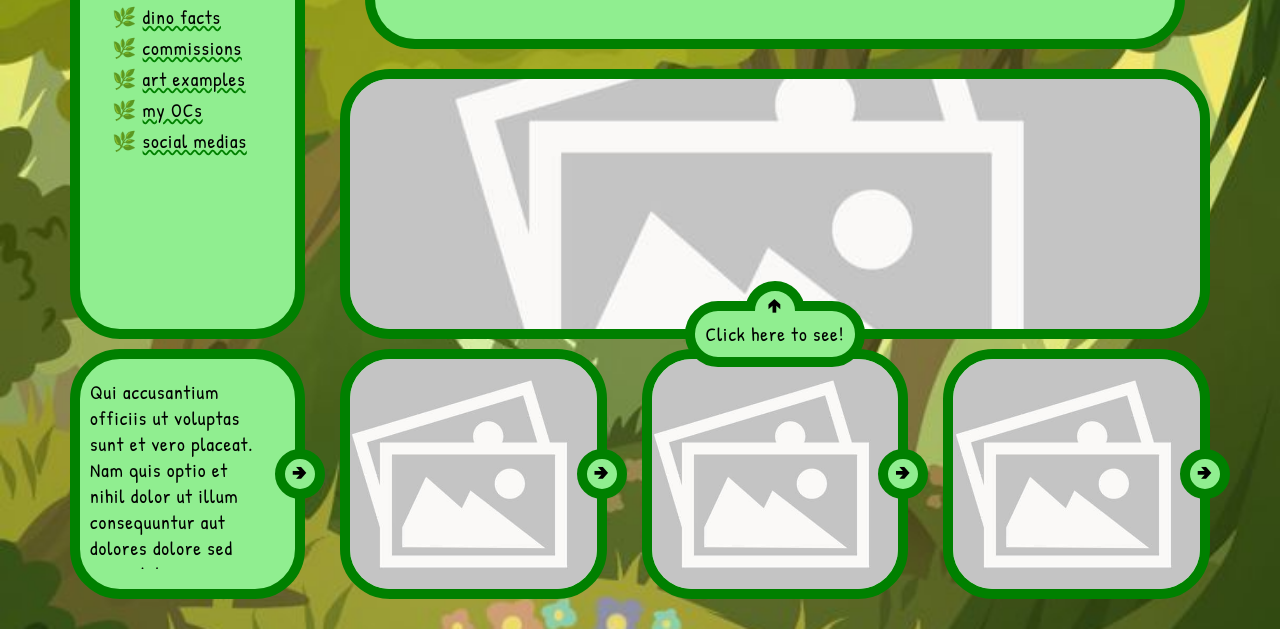
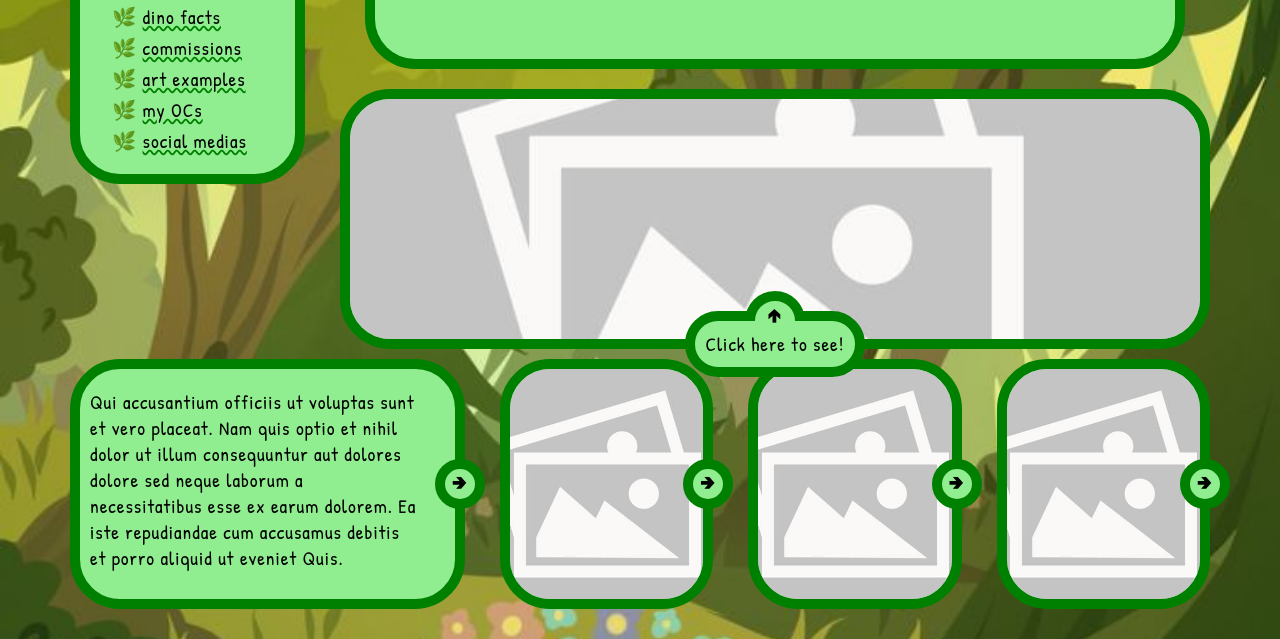
Before and after one commit to RielsRiot/Webside, a plain HTML site: page Public/index.html in a window 1280 px wide. Shown: the part 171-810 px from the top of the page. Drawn offline with Linux system fonts and the light colour scheme.

Commit message:
make layout more playful

```diff
--- a/Public/style.css
+++ b/Public/style.css
@@ -52,14 +52,14 @@ img {
     padding: 30px;
     display: grid;
     grid-template-areas:
-        "menu about"
-        "menu latest"
-        "menu latest"
-        "big-footer footer"
+        "menu about about"
+        "menu latest latest"
+        "menu latest latest"
+        "big-footer big-footer footer"
     ;
 
-    grid-template-columns: 260px 1fr;
-    grid-template-rows: 200px 250px 1fr 250px;
+    grid-template-columns: 260px 150px 1fr;
+    grid-template-rows: 220px 250px 1fr 250px;
     gap: var(--gap);
 
     width: 100%;
@@ -68,6 +68,7 @@ img {
 
 #menu {
     grid-area: menu;
+    height: fit-content;
 }
 
 #about {
@@ -347,17 +348,18 @@ a:hover > wavy {
     text-align: justify;
 }
 
-@media (width <= 900px) {
+@media (width <= 1090px) {
     #main-grid {
         grid-template-areas:
             "menu about"
             "menu latest"
-            "menu latest"
+            "big-footer latest"
             "big-footer latest"
             "footer footer"
         ;
 
-        grid-template-rows: 200px 100px 1fr 250px 250px;
+        grid-template-columns: 260px 1fr;
+        grid-template-rows: 220px 100px 1fr 250px 250px;
         height: calc(100% + 250px + var(--gap));
     }
 }
```
